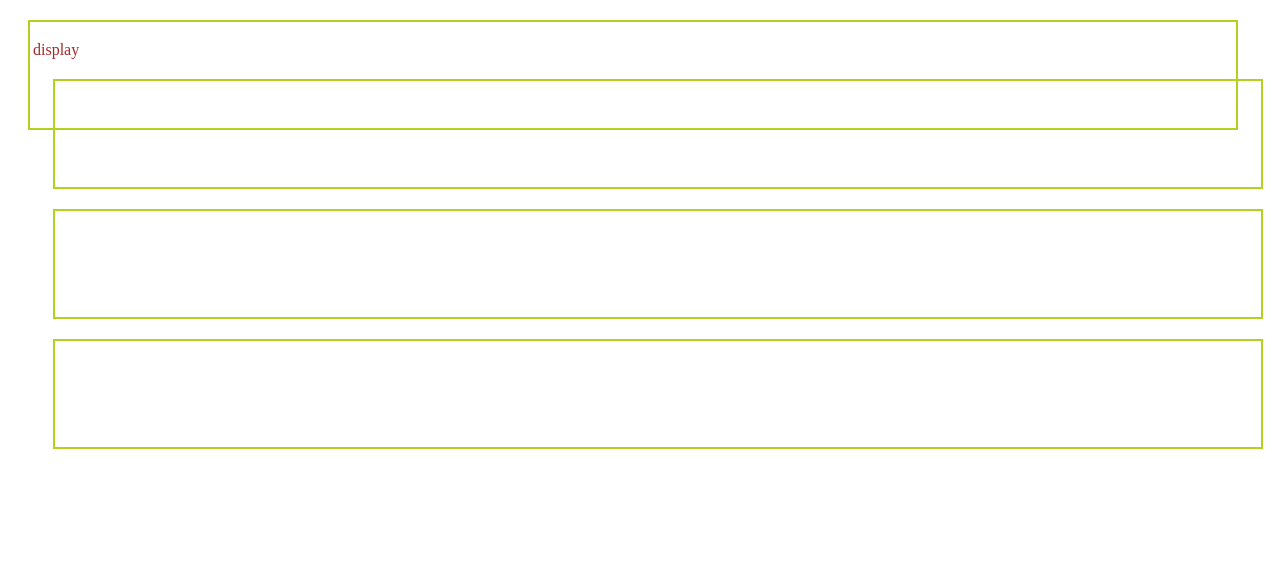
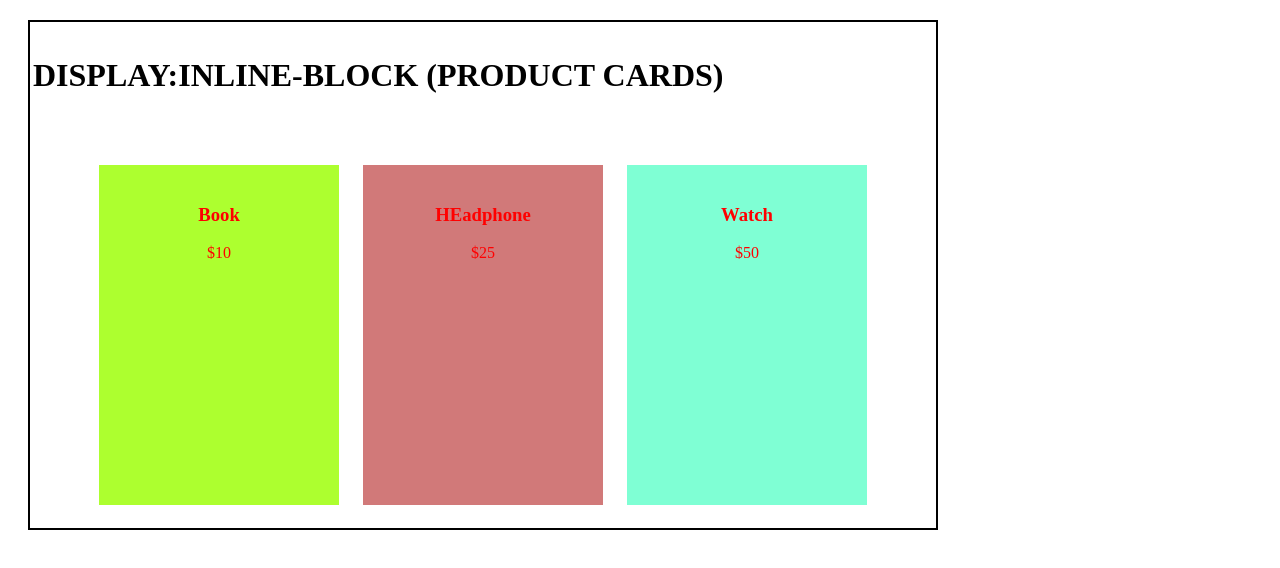
Before and after one commit to AARAVCHAUHAN1234/CSS-CSE11, a plain HTML site: page index.html in a window 1280 px wide. Drawn offline with Linux system fonts and the light colour scheme.

Commit message:
float and display

```diff
--- a/index.html
+++ b/index.html
@@ -33,12 +33,33 @@ h1{
 <h1 style>This is external CSS</h1>
 <p >this paragraph is made using external CSS</p>
    </div> -->
-   <div class="container">
+   <!-- <div class="container">
     <P>display</P>
     <div class="box box1"></div>
     <div class="box box2"></div>
     <div class="box box3"></div>
-   </div>
+   </div> -->
+   <!-- <span class="aarav">hello</span>
+    <span class="aarav">HI</span>
+    <span class="aarav">world</span>
+    <div class="aar">ABES</div>
+    <div class="aar">COLLEGE</div> -->
+    <div style="border:2px solid black; height:500px;align-content: center; width:900px; text-align: center;">
+        <h1 style="text-align: left;color: black;">DISPLAY:INLINE-BLOCK (PRODUCT CARDS)</h1>
+        <div class="mam" style="background-color: greenyellow; ">
+            <h3 >Book</h3>
+            <p>&dollar;10</p>
+        </div>
+        <div class="mam" style="background-color: rgb(209, 121, 121);">
+            <h3>HEadphone</h3>
+            <p>&dollar;25</p>
+        </div>
+        <div class="mam" style="background-color: aquamarine;">
+            <h3>Watch</h3>
+            <p>&dollar;50</p>
+        </div>
+    </div>
+
 
 </body>
 </html>
--- a/style.css
+++ b/style.css
@@ -2,11 +2,7 @@ h2{
     color:red;
 }
 p{
-    color:brown;
-
-    text-align:left;
-    font-size:16px;
-    font-family:'Times New Roman', Times, serif;
+    text-align: center;
 }
 .par{
     color:chartreuse;
@@ -29,6 +25,22 @@ div{
 h1{
     text-align:center;
 }
-.box{
+.aarav{
+    display: block;
+}
+.aar{
+    display:inline;
+}
+.mam{
+    display: inline-block;
+    margin-top: 50px;
+    margin-bottom: 10px;
+    margin-left: 10px;
+    margin-right: 10px;
+    border: 2px;
+    padding: 20px;
+    height:300px;
+    width:200px;
+    text-align: center;
 
 }
```
Also changed, not shown: float.html (added, +17 -0 lines), 1 other file.
